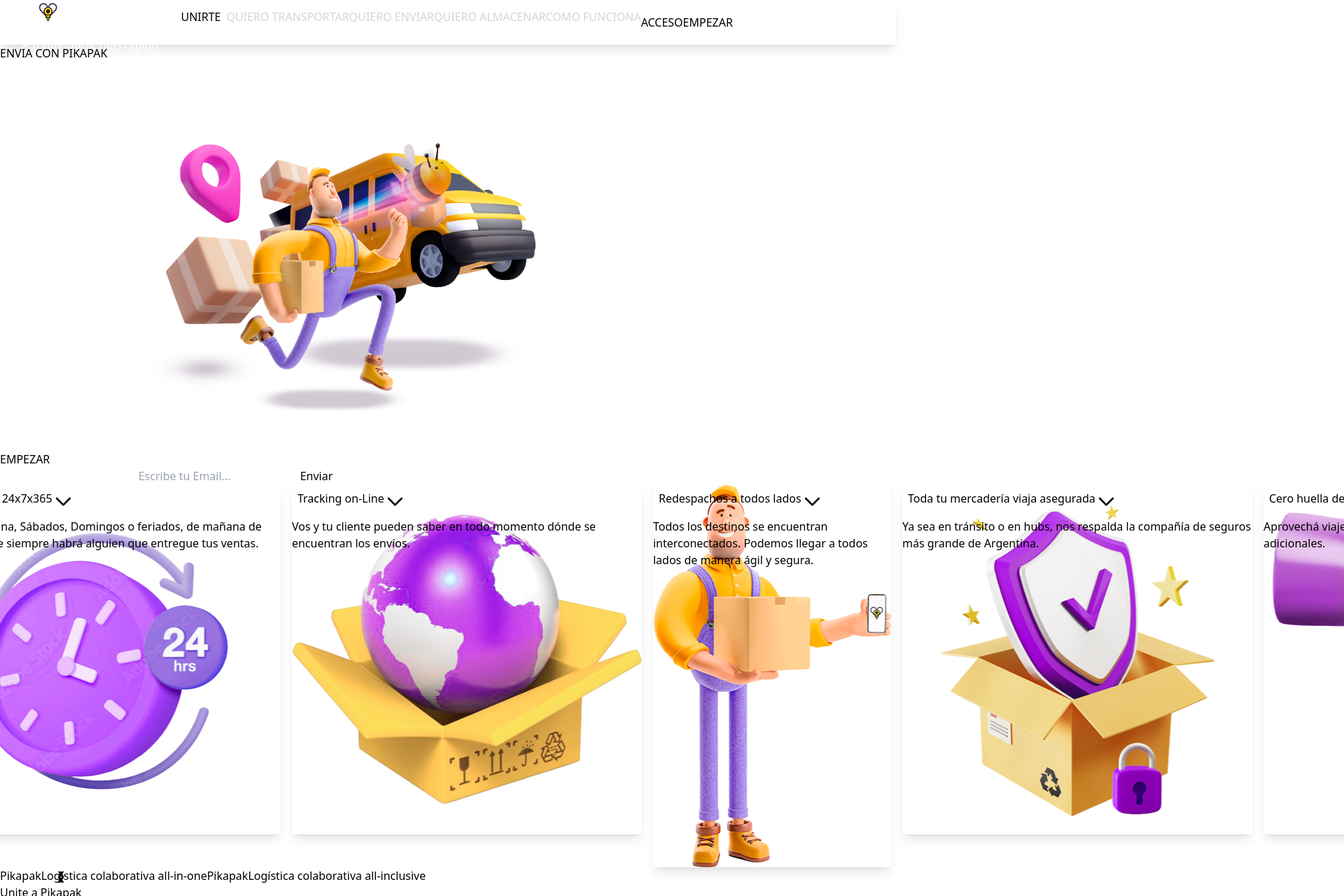
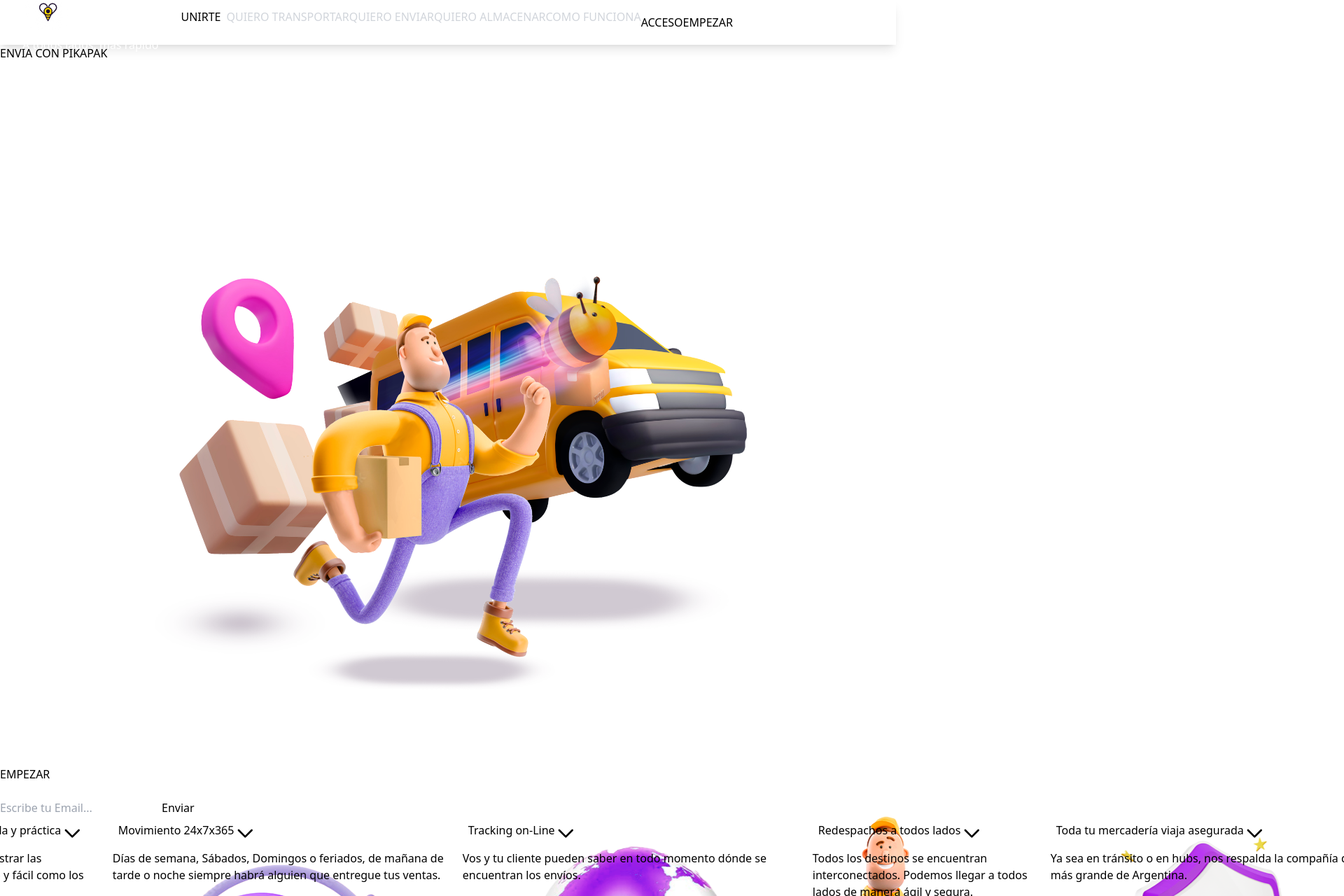
Before and after one commit to nelsonmartino/pikapak, a React (Vite) app in the folder client/: page / in a window 1280 px wide. Shown: the top 1280 px of the page at 70% size, 1920 px wide, since content can reach past the window. Built offline with nearby package versions, Linux system fonts and the light colour scheme.

Commit message:
add background in form fixed, bilge imgs carrussel

```diff
--- a/client/src/components/CardCarrussel.jsx
+++ b/client/src/components/CardCarrussel.jsx
@@ -1,16 +1,16 @@
 
 function CardCarrussel({ title, description, image }) {
   return (
-    <div className="relative flex justify-center  xl:w-[19rem] h-96 overflow-hidden rounded-lg shadow-lg group cursor-pointer ">
+    <div className="relative flex justify-center content-center m-auto   xl:w-[17rem] h-72 w-[90%] overflow-hidden rounded-xl shadow-xl group cursor-pointer  border-2 border-gray-300 ">
       <img
         src={image}
         alt={title}
-        className=" xl:h-64 h-full object-cover"
+        className=" xl:h-48 h-[20rem] m-4 object-cover"
       />
 
       <div className="absolute xl:h-[13.5rem] bottom-0 left-0 right-0  bg-opacity-40 transition-transform duration-1000 translate-y-[6.5rem] group-hover:-translate-y-0  group-hover:bg-opacity-20 transition-all p-6  ">
         <div className="w-full xl:w-[15rem]">
-          <div className="flex justify-between items-center ">
+          <div className="flex justify-between ">
             <h2 className="font-extrabold xl:font-extrabold text-[1.3rem] flex self-start  mt-[-55px] pl-4 p-2 xl:w-full bg-gray-200 bg-opacity-60 ">{title}
               <svg
                 xmlns="http://www.w3.org/2000/svg"
--- a/client/src/components/Carrussel.jsx
+++ b/client/src/components/Carrussel.jsx
@@ -13,6 +13,8 @@
     const [currentIndex, setCurrentIndex] = useState(0);
     const [isHovered, setIsHovered] = useState(false);
     const carruselRef = useRef(null);
+    const [isTransitioning, setIsTransitioning] = useState(false);
+
 
     // Calcula el número de tarjetas visibles según el ancho de la ventana
     const getCardsToShow = () => {
@@ -73,42 +75,80 @@
         },
     ]
 
+    // Duplicar el array de tarjetas para hacer el loop infinito
+    const totalCards = [...cards, ...cards];  // Aquí duplicamos las tarjetas para simular el bucle
+
+
     const next = () => {
-        setCurrentIndex((prevIndex) => (prevIndex + 1) % cards.length);
+        setIsTransitioning(true);
+        setCurrentIndex((prevIndex) => prevIndex + 1);
     };
 
     const prev = () => {
-        setCurrentIndex((prevIndex) => (prevIndex - 1 + cards.length) % cards.length);
-    };
+        if (isTransitioning) return;
+        setIsTransitioning(true);
+        setCurrentIndex((prevIndex) => prevIndex - 1);
+    }
+
     useEffect(() => {
         const interval = setInterval(() => {
             if (!isHovered) {
                 next();
             }
-        }, 2000);
-
+        }, 3000); // Cambia cada 3 segundos
         return () => clearInterval(interval); // Limpia el intervalo al desmontar
     }, [isHovered]);
 
+    useEffect(() => {
+        if (isTransitioning) {
+            const timeout = setTimeout(() => setIsTransitioning(false), 1000); // Transición de 1 segundo
+            return () => clearTimeout(timeout);
+        }
+    }, [isTransitioning]);
+
+    // Controlar el loop infinito
+    useEffect(() => {
+        // Si llegamos al final del array duplicado (final visible), volvemos al inicio real (sin transición)
+        if (currentIndex === totalCards.length / 2) {
+            setTimeout(() => {
+                carruselRef.current.style.transition = 'none'; // Deshabilitamos la transición
+                setCurrentIndex(0); // Volvemos al inicio real
+                setTimeout(() => {
+                    carruselRef.current.style.transition = 'transform 1s ease'; // Reactivamos la transición
+                }, 50);
+            }, 1000); // Tiempo para que la transición de la última tarjeta ocurra
+        }
+
+        // Si llegamos al inicio (por la acción de "prev"), saltamos al final real
+        if (currentIndex === -1) {
+            setTimeout(() => {
+                carruselRef.current.style.transition = 'none'; // Deshabilitamos la transición
+                setCurrentIndex(totalCards.length / 2 - 1); // Volvemos al final real
+                setTimeout(() => {
+                    carruselRef.current.style.transition = 'transform 1s ease'; // Reactivamos la transición
+                }, 50);
+            }, 1000); // Tiempo para que la transición de la primera tarjeta ocurra
+        }
+    }, [currentIndex, totalCards.length]);
 
     const translateX = -(currentIndex * (100 / cardsToShow)); // Desplazamiento basado en el número de tarjetas visibles
 
 
     return (
-        <div className='h-full my-[7rem] py-[4rem] flex flex-col justify-center items-center overflow-hidden' id='comoFunciona'>
-            <h2 className='text-center xl:text-4xl  font-gibson xl:text-[3rem] text-[35px] h-[1rem] mt-8  mb-[80px] xl:mb-[8rem] tracking-wide font-extrabold xl:font-extrabold'>Todas las Soluciones <br /> en una</h2>
+        <div className='h-full py-[4rem] flex flex-col justify-center items-center overflow-hidden xl-w-full  ' id='comoFunciona'>
+            <h2 className='text-center xl:text-4xl  font-gibson xl:text-[3rem] text-[35px] h-[1rem] mt-8  mb-[7.5rem] xl:mb-[8rem] tracking-wide font-extrabold xl:font-extrabold'>Todas las Soluciones <br /> en una</h2>
             <div className="relative w-full  lg:max-w-[75%] xl:max-w-[85%] overflow-hidden ">
 
                 <div
-                    className="flex transition-transform duration-1000 "
+                    className="flex transition-transform duration-1000 xl:p-2"
                     style={{ transform: `translateX(${translateX}%)` }}
                     onMouseEnter={() => setIsHovered(true)}
                     onMouseLeave={() => setIsHovered(false)}
                     ref={carruselRef}
                 >
 
-                    {cards.concat(cards).map((card, index) => (
-                        <div className="flex-shrink-0 w-full sm:w-[50%] lg:w-[33.33%] xl:w-[25%] px-2" key={index}>
+                    {totalCards.map((card, index) => (
+                        <div className="flex-shrink-0 xl:mx-[1.5px] w-full sm:w-[50%] lg:w-[33.33%] xl:w-[25%] " key={index}>
                             <CardCarrussel
                                 title={card.title}
                                 description={card.description}
--- a/client/src/components/Home.jsx
+++ b/client/src/components/Home.jsx
@@ -1,6 +1,5 @@
 import { useEffect, useState } from 'react';
 import imgRapidisimo from '../assets/imgs/pikapak-rapidisimo.png';
-
 
 const Home = () => {
     const phrases = ['sin demoras.', 'a toda hora.', 'rapidísimo.'];
@@ -34,43 +33,41 @@
 
     return (
         <div className='bg-[url("./assets/imgs/Background_header.png")] bg-cover bg-center bg-no-repeat overflow-x-hidden' id='home'>
+            <div className=' max-w-[1100px] flex justify-center py-14 xl:m-auto '>
+                <div className='max-w-[77%] mt-[5rem] xl:mt-[6.5rem] '>
+                    <p className='relative text-[1rem] font-extrabold pt-0 pb-[7px] leading-[15px] tracking-[1px] uppercase text-[#ffb200]'>ENVIA CON PIKAPAK</p>
+                    <div >
+                        <h2 className='relative xl:text-[64px] text-[42px] pt-[8px] font-bold leading-[5rem] text-white z-20'>Enviá (casi) cualquier cosa,<br /> a todos lados, <br /><div className='inline-block  text-[#ffb200]  whitespace-nowrap min-w-[200px] overflow-hidden'
+                            style={{ minHeight: '5rem', display: 'inline-block', width: 'auto' }}
+                        >{text} </div></h2>
+                    </div>
 
-            <div className='max-w-[1100px] xl:container-xl xl:m-auto pb-2 relative flex justify-center h-auto'>
-
-                <div className='max-w-[87%]  xl:mt-[5rem] mt-[5rem]  xl:m-auto m-auto '>
-                    <p className='font-sans text-[0.8rem] font-extrabold pt-0 pb-[7px] leading-[15px] tracking-[1px] uppercase text-[#ffb200] mt-[1rem]'>ENVIA CON PIKAPAK</p>
-
-                    {/* Contenedor de imagen y texto */}
-                    <div className='flex flex-col xl:flex-row   '>
-                        {/* Texto */}
-                        <div className='flex-grow xl:pr-10  xl:min-w-full  z-20'>
-                            <h2 className=' xl:text-[64px] text-[42px] pt-[8px] font-bold leading-[5rem] text-white '>Enviá (casi) cualquier cosa,<br /> a todos lados, <br /><div className='inline-block  text-[#ffb200]'>{text} </div></h2>
-                        </div>
                     {/* Imagen */}
-                        <div className='xl:min-w-full xl:w-[50%] relative xl:relative xl:right-[37rem] xl:top-[-2rem] top-[-15rem] xl:left-[-46rem] left-[6rem] xl:justify-start mb-[-14rem]'>
+                    <div className='w-full flex justify-center mt-[-15rem] ml-[7rem] xl:ml-[15rem] xl:mt-[-17.5rem]  overflow-x-hidden relative'>
                         <img
                             src={imgRapidisimo}
                             alt="imagen principal usuario y camion de pikapak"
-                                className=' z-0'
+                            className='max-w-full h-auto z-0'
                         />
                     </div>
-                        <div className='xl:min-w-full  xl:top-[23rem] xl:relative xl:right-[120rem] xl:px-4 xl:h-full '>
-
-                            <p className='text-white text-[1rem] leading-[1.5rem] xl:w-[60%]  font-normal'>Pikapak es una plataforma logística 100% crowdsourced que coordina transportistas y depósitos en una red de movimiento de mercaderías 24x7x365.</p>
-                        </div>
-                    </div>
-
-                    <div className='xl:mt-6'>
-                        <button className='xl:text-[16px] text-[14px] bg-transparent text-[#fff] center xl:min-w-[140px] min-w-[140px] py-[12px] xl:py-[18px]  my-[15px] mx-0 leading-[17px] transition-all easy-in duration-[0.15s]  px-[16px] py-[18px] no-underline uppercase rounded-sm outline-none tracking-[2px] font-extrabold whitespace-nowrap border-solid border-2 border-white hover:bg-white hover:text-black' >EMPEZAR</button>
+                    {/* <div className='xl:min-w-full  xl:top-[23rem] xl:relative xl:right-[120rem] xl:px-4 xl:h-full '> */}
+                    <p className='xl:text-[1.5rem]  text-[1rem] leading-[1.5rem] font-normal xl:mt-[-4rem] py-[17px] pr-120px text-white relative z-10 '>Pikapak es una plataforma logística 100% crowdsourced que coordina transportistas y depósitos en una red de movimiento de mercaderías 24x7x365.</p>
+                    {/* </div> */}
+                    <div className=''>
+                        <button className='xl:text-[16px] text-[14px] bg-transparent text-[#fff] center xl:min-w-[140px] min-w-[140px] py-[12px] xl:py-[18px]  my-[15px] mx-0 leading-[17px] transition-all easy-in duration-[0.15s] inline-block px-[16px] py-[18px] no-underline uppercase rounded-sm outline-none tracking-[2px] font-extrabold whitespace-nowrap border-solid border-2 border-white hover:bg-white hover:text-black' >EMPEZAR</button>
                     </div>
                 </div>
             </div>
+            {/* Sección con imagen de fondo fija */}
+            <div className='relative h-[100vh]  bg-[url("./assets/imgs/pikapak-viajas.png")] bg-cover bg-center bg-no-repeat bg-fixed xl:bg-[length:99.99%_99.999%] xl:bg-fixed xl:bg-[length:99.9%_99.9%] bg-[length:100%]' >
 
-            <div className='h-[4rem] bg-white '>
+                {/* <div className='absolute inset-0 bg-black opacity-30'></div> Filtro oscuro opcional */}
+
+                <div className='h-[10rem]'>
+
                 </div>
-
-            <div className='max-w-[100%]  flex flex-col p-10  bg-[#9f31a8] shadow-md '>
-                {/* <div className='flex-col justify-center mb-2 '> */}
+                <div className='max-w-[100%]  flex flex-col p-3 mb-16 bg-[#9f31a8] shadow-xl shadow-indigo-600/70'>
+                    <div className='flex-col justify-center mb-2 '>
 
                         <h2 className='flex justify-center mb-2 text-white'>Suscribite para novedades</h2>
                         <div className='flex  justify-center h-[3rem] '>
@@ -80,8 +77,14 @@
                             <button className='text-[16px] bg-transparent text-[#fff] center min-w-[130px] leading-[17px] transition-all easy-in duration-[0.15s] inline-block ml-2 px-[10px] py-[15px] no-underline uppercase rounded-xl outline-none tracking-[2px] font-bold whitespace-nowrap border-solid border-2 border-[white] hover:bg-white hover:text-black' type="submit">Enviar</button>
                         </div>
 
-                {/* </div> */}
                     </div>
+                </div>
+
+            </div>
+
+
+
+
         </div>
     );
 };
--- a/client/src/components/NavBar.jsx
+++ b/client/src/components/NavBar.jsx
@@ -20,10 +20,10 @@
 function NavBar() {
     return (
 
-        <Disclosure as="nav" className="fixed bg-[url('./assets/imgs/Background_header.png')] bg-cover bg-center drop-shadow-lg bg-no-repeat shadow-lg  z-50 min-w-full  opacity-95">
+        <Disclosure as="nav" className="fixed bg-[url('./assets/imgs/Background_header.png')] bg-cover bg-center drop-shadow-lg bg-no-repeat shadow-lg  min-w-full z-50 opacity-95">
 
 
-            <div className="xl:mx-auto xl:max-w-7xl sm:px-6 lg:px-8" >
+            <div className="xl:mx-auto xl:max-w-7xl sm:px-6 lg:px-8  " >
                 <div className="relative flex  h-16 items-center justify-between  xl:space-x-2  xl:right-8 ">
                     <div className="absolute inset-y-0 left-0 flex items-center sm:hidden ">
                         {/* Mobile menu button*/}
@@ -73,7 +73,7 @@
                                 <button className='h-[3rem] w-[8rem] mb-2 text-[14px] font-semibold text-slate-100  hover:font-semibold hover:text-[#7D0DDA]  '>ACCESO</button>
                             </div>
                             <div className='hidden sm:block xl:block md:block  2xl:hidden justify-end '>
-                                <button className=' w-[10rem] text-[12px] bg-transparent text-[#fff] center leading-[17px] transition-all easy-in duration-[0.15s] inline-block px-[10px] py-[22px] mb-2 no-underline uppercase rounded-sm outline-none tracking-[2px] font-extrabold whitespace-nowrap hover:bg-[#3C047B] hover:text-white font-sans hover:shadow-lg hover:shadow-indigo-400/60'> <a href="#contact">EMPEZAR</a> </button>
+                                <button className=' w-[10rem] text-[12px] bg-transparent text-[#fff] center leading-[17px] transition-all easy-in duration-[0.15s] inline-block px-[10px] py-[22px] mb-2 no-underline uppercase rounded-sm outline-none tracking-[2px] font-extrabold whitespace-nowrap hover:bg-[#3C047B] hover:text-white  hover:shadow-lg hover:shadow-indigo-400/60'> <a href="#contact">EMPEZAR</a> </button>
                             </div>
                         </div>
                     </div>
--- a/client/tailwindcss-config.js
+++ b/client/tailwindcss-config.js
@@ -11,8 +11,8 @@
         'my-custom-color': '#FFBA00',
       },
       fontFamily: {
-        serif: ["gibson", "serif"],
-        sans: ["proxima-nova", "sans-serif"],
+        gibson: ["gibson", "serif"],
+        nova: ["proxima-nova", "sans-serif"],
       },
     },
   },
```
Also changed, not shown: client/src/components/FormContact.jsx (+15 -6 lines). Lines whose indentation alone changed are shown as unchanged.
